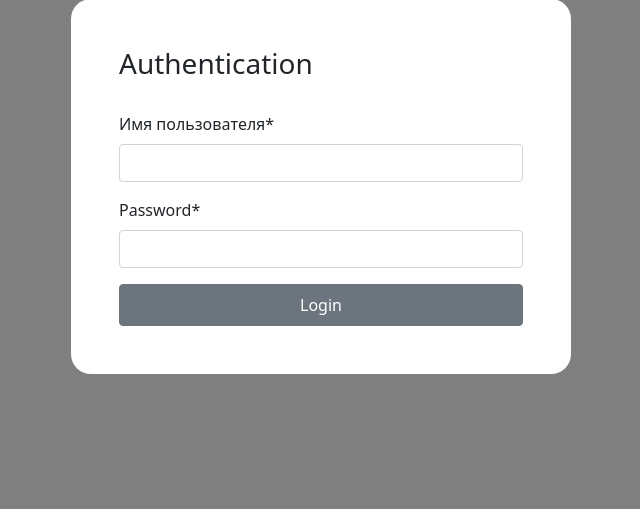
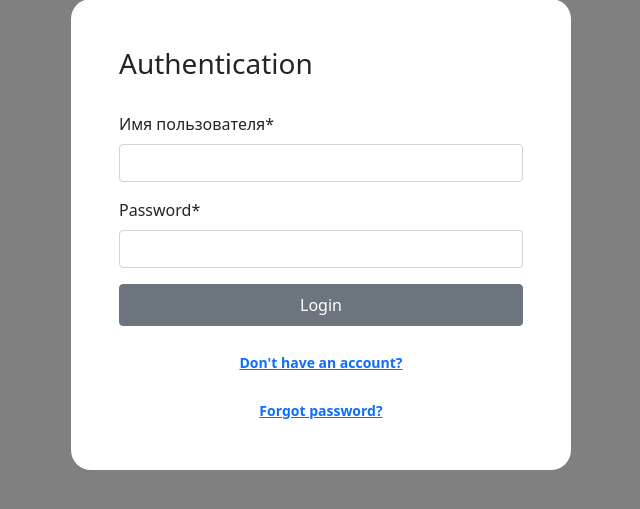
Before and after one commit to mbgoodguy/bigcorp, a Django app: page /account/login/ in a window 1280 px wide. Shown: the part 184-693 px from the top of the page, without its empty margins (319-959 px from the left). Run offline with Django 5.2, Linux system fonts and the light colour scheme; data comes from the database, SQL or seed files in the repository; both versions use the stored data as it was after the commit; some libraries are stand-ins or nearby versions.

Commit message:
Add password reset templates and urls

```diff
--- a/account/forms.py
+++ b/account/forms.py
@@ -26,9 +26,10 @@ class UserCreateForm(UserCreationForm):
         email = self.cleaned_data['email'].lower()
 
         # email unique validator
-        if User.objects.filter(email=email).exists():
-            raise ValidationError('Email is already in use')
-
+        # if User.objects.filter(email=email).exists() and len(email) > 254:  # WILL NOT WORK WITH and
+        #     raise ValidationError('Email is already in use or greater than 254 symbols')
+        if User.objects.filter(email=email).exists() or len(email) > 254:
+            raise ValidationError('Email is already in use or greater than 254 symbols')
         return email
 
 
@@ -51,3 +52,12 @@ class UserUpdateForm(forms.ModelForm):
         # ATTENTION: if use field instead fields form will contain all user fields from admin
         fields = ['username', 'email']
         exclude = ('password1', 'password2')
+
+    def clean_email(self):
+        email = self.cleaned_data.get('email').lower()
+
+        if User.objects.filter(email=email).exclude(id=self.instance.id).exists() or len(email) > 254:
+            # raise forms.ValidationError('Email is already in use or greater than 254 symbols')
+            raise ValidationError('Email is already in use or greater than 254 symbols')
+
+        return email
--- a/account/templates/account/login/login.html
+++ b/account/templates/account/login/login.html
@@ -35,8 +35,45 @@
         <button type="submit" class="btn btn-secondary w-100 btn-block p-2 btn-register">Login</button>
     </form>
 
+    <br>
+
+    {% if form.errors %}
+    <div class="alert alert-danger" role="alert">
+        {% for field in form %}
+            {% if field.errors %}
+                {{ field.errors }}
+            {% endif %}
+        {% endfor %}
+    </div>
+    {% endif %}
+
+    {% if messages %}
+    <ul class="messages">
+        {% for message in messages %}
+            <li class="{{ message.tags }}">
+                {{ message|safe }}
+            </li>
+        {% endfor %}
+    </ul>
+    {% endif %}
+
+    <div class="text-center">
+        <a href="{% url 'account:register' %}">
+            Don't have an account?
+        </a>
+        <br>
+        <br>
+        <a href="{% url 'account:password-reset' %}">
+            Forgot password?
+        </a>
+</div>
+
+
+
+
 </div>
 
 <br>
 
+
 {% endblock %}
--- a/account/urls.py
+++ b/account/urls.py
@@ -1,20 +1,46 @@
 from django.shortcuts import render
-from django.urls import path
+from django.urls import path, reverse_lazy
 
 from . import views
+from django.contrib.auth import views as auth_views
 
 app_name = 'account'
 
 urlpatterns = [
+    # registration/verification
     path('register/', views.user_register, name='register'),
     path('email-verification-sent/',
          lambda request: render(request, 'account/email/email-verification-sent.html'),
          name='email-verification-sent'
          ),
+
+    # login/logout
     path('login/', views.login_user, name='login'),
     path('logout/', views.logout_user, name='logout'),
+
+    # dashboard
     path('dashboard/', views.dashboard_user, name='dashboard'),
     path('profile_management/', views.profile_user, name='profile-management'),
     path('delete_user/', views.delete_user, name='delete-user'),
 
+    # password reset
+    path('password-reset/', auth_views.PasswordResetView.as_view(
+        template_name='account/password/password_reset.html',
+        email_template_name='account/password/password_reset_email.html',
+        success_url=reverse_lazy('account:password-reset-done')),
+         name='password-reset'),
+
+    path('password-reset/done/', auth_views.PasswordResetDoneView.as_view(
+        template_name='account/password/password_reset_done.html'),
+         name='password-reset-done'),
+
+    path('password-reset-confirm/<uidb64>/<token>/', auth_views.PasswordResetConfirmView.as_view(
+        template_name='account/password/password_reset_confirm.html',
+        success_url=reverse_lazy('account:password-reset-complete')),
+         name='password-reset-confirm'),
+
+    path('password-reset-complete/', auth_views.PasswordResetCompleteView.as_view(
+        template_name='account/password/password_reset_complete.html'),
+         name='password-reset-complete'),
+
 ]
```
Also changed, not shown: account/templates/account/password/password_reset.html (added, +19 -0 lines), account/templates/account/password/password_reset_complete.html (added, +13 -0 lines), account/templates/account/password/password_reset_confirm.html (added, +20 -0 lines), account/templates/account/password/password_reset_done.html (added, +14 -0 lines), account/templates/account/password/password_reset_email.html (added, +14 -0 lines), db.sqlite3.
